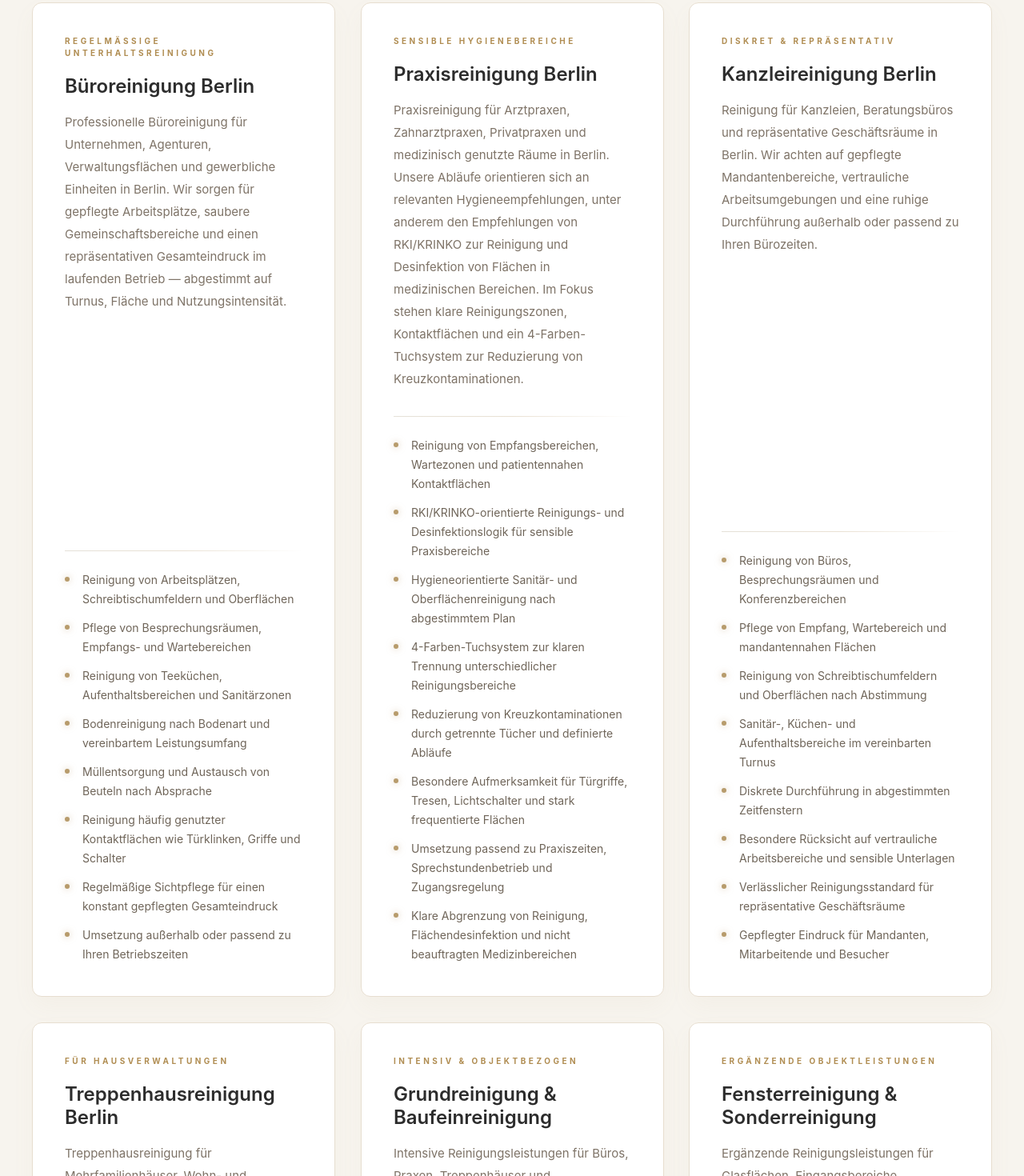
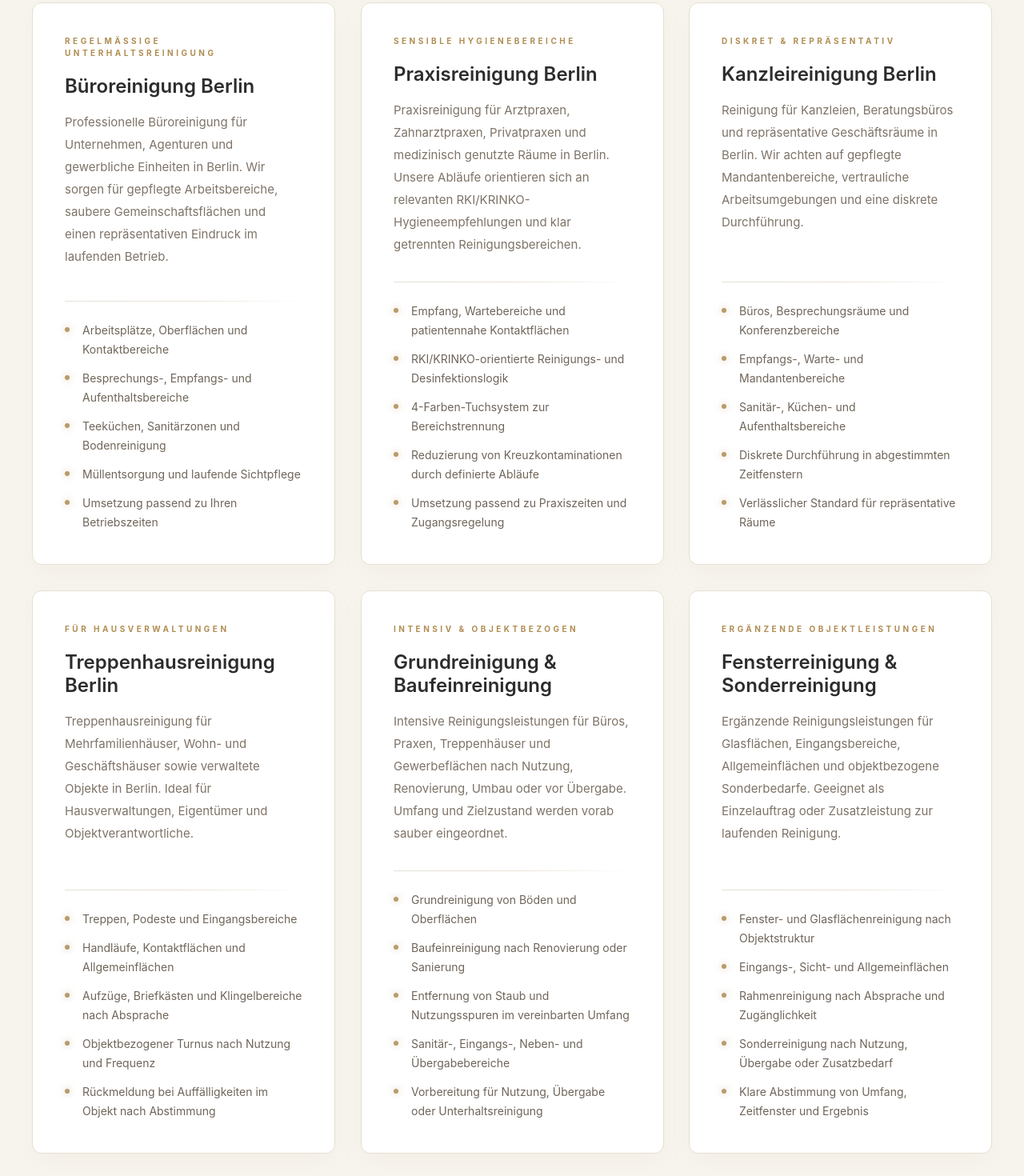
Before and after one commit to sticky030/nautilus-facility-cleaning, a React (Vite) app: page / in a window 1280 px wide. Shown: the part 1380-2850 px from the top of the page at 80% size. Built offline with nearby package versions, Linux system fonts and the light colour scheme.

Commit message:
UX: compact premium service cards for better readability

```diff
--- a/src/App.tsx
+++ b/src/App.tsx
@@ -15,96 +15,78 @@ const services = [
     id: 'bueroreinigung',
     eyebrow: 'Regelmäßige Unterhaltsreinigung',
     title: 'Büroreinigung Berlin',
-    text: 'Professionelle Büroreinigung für Unternehmen, Agenturen, Verwaltungsflächen und gewerbliche Einheiten in Berlin. Wir sorgen für gepflegte Arbeitsplätze, saubere Gemeinschaftsbereiche und einen repräsentativen Gesamteindruck im laufenden Betrieb — abgestimmt auf Turnus, Fläche und Nutzungsintensität.',
+    text: 'Professionelle Büroreinigung für Unternehmen, Agenturen und gewerbliche Einheiten in Berlin. Wir sorgen für gepflegte Arbeitsbereiche, saubere Gemeinschaftsflächen und einen repräsentativen Eindruck im laufenden Betrieb.',
     bullets: [
-      'Reinigung von Arbeitsplätzen, Schreibtischumfeldern und Oberflächen',
-      'Pflege von Besprechungsräumen, Empfangs- und Wartebereichen',
-      'Reinigung von Teeküchen, Aufenthaltsbereichen und Sanitärzonen',
-      'Bodenreinigung nach Bodenart und vereinbartem Leistungsumfang',
-      'Müllentsorgung und Austausch von Beuteln nach Absprache',
-      'Reinigung häufig genutzter Kontaktflächen wie Türklinken, Griffe und Schalter',
-      'Regelmäßige Sichtpflege für einen konstant gepflegten Gesamteindruck',
-      'Umsetzung außerhalb oder passend zu Ihren Betriebszeiten'
+      'Arbeitsplätze, Oberflächen und Kontaktbereiche',
+      'Besprechungs-, Empfangs- und Aufenthaltsbereiche',
+      'Teeküchen, Sanitärzonen und Bodenreinigung',
+      'Müllentsorgung und laufende Sichtpflege',
+      'Umsetzung passend zu Ihren Betriebszeiten'
     ],
   },
   {
     id: 'praxisreinigung',
     eyebrow: 'Sensible Hygienebereiche',
     title: 'Praxisreinigung Berlin',
-    text: 'Praxisreinigung für Arztpraxen, Zahnarztpraxen, Privatpraxen und medizinisch genutzte Räume in Berlin. Unsere Abläufe orientieren sich an relevanten Hygieneempfehlungen, unter anderem den Empfehlungen von RKI/KRINKO zur Reinigung und Desinfektion von Flächen in medizinischen Bereichen. Im Fokus stehen klare Reinigungszonen, Kontaktflächen und ein 4-Farben-Tuchsystem zur Reduzierung von Kreuzkontaminationen.',
+    text: 'Praxisreinigung für Arztpraxen, Zahnarztpraxen, Privatpraxen und medizinisch genutzte Räume in Berlin. Unsere Abläufe orientieren sich an relevanten RKI/KRINKO-Hygieneempfehlungen und klar getrennten Reinigungsbereichen.',
     bullets: [
-      'Reinigung von Empfangsbereichen, Wartezonen und patientennahen Kontaktflächen',
-      'RKI/KRINKO-orientierte Reinigungs- und Desinfektionslogik für sensible Praxisbereiche',
-      'Hygieneorientierte Sanitär- und Oberflächenreinigung nach abgestimmtem Plan',
-      '4-Farben-Tuchsystem zur klaren Trennung unterschiedlicher Reinigungsbereiche',
-      'Reduzierung von Kreuzkontaminationen durch getrennte Tücher und definierte Abläufe',
-      'Besondere Aufmerksamkeit für Türgriffe, Tresen, Lichtschalter und stark frequentierte Flächen',
-      'Umsetzung passend zu Praxiszeiten, Sprechstundenbetrieb und Zugangsregelung',
-      'Klare Abgrenzung von Reinigung, Flächendesinfektion und nicht beauftragten Medizinbereichen'
+      'Empfang, Wartebereiche und patientennahe Kontaktflächen',
+      'RKI/KRINKO-orientierte Reinigungs- und Desinfektionslogik',
+      '4-Farben-Tuchsystem zur Bereichstrennung',
+      'Reduzierung von Kreuzkontaminationen durch definierte Abläufe',
+      'Umsetzung passend zu Praxiszeiten und Zugangsregelung'
     ],
   },
   {
     id: 'kanzleireinigung',
     eyebrow: 'Diskret & repräsentativ',
     title: 'Kanzleireinigung Berlin',
-    text: 'Reinigung für Kanzleien, Beratungsbüros und repräsentative Geschäftsräume in Berlin. Wir achten auf gepflegte Mandantenbereiche, vertrauliche Arbeitsumgebungen und eine ruhige Durchführung außerhalb oder passend zu Ihren Bürozeiten.',
+    text: 'Reinigung für Kanzleien, Beratungsbüros und repräsentative Geschäftsräume in Berlin. Wir achten auf gepflegte Mandantenbereiche, vertrauliche Arbeitsumgebungen und eine diskrete Durchführung.',
     bullets: [
-      'Reinigung von Büros, Besprechungsräumen und Konferenzbereichen',
-      'Pflege von Empfang, Wartebereich und mandantennahen Flächen',
-      'Reinigung von Schreibtischumfeldern und Oberflächen nach Abstimmung',
-      'Sanitär-, Küchen- und Aufenthaltsbereiche im vereinbarten Turnus',
+      'Büros, Besprechungsräume und Konferenzbereiche',
+      'Empfangs-, Warte- und Mandantenbereiche',
+      'Sanitär-, Küchen- und Aufenthaltsbereiche',
       'Diskrete Durchführung in abgestimmten Zeitfenstern',
-      'Besondere Rücksicht auf vertrauliche Arbeitsbereiche und sensible Unterlagen',
-      'Verlässlicher Reinigungsstandard für repräsentative Geschäftsräume',
-      'Gepflegter Eindruck für Mandanten, Mitarbeitende und Besucher'
+      'Verlässlicher Standard für repräsentative Räume'
     ],
   },
   {
     id: 'treppenhausreinigung',
     eyebrow: 'Für Hausverwaltungen',
     title: 'Treppenhausreinigung Berlin',
-    text: 'Treppenhausreinigung für Mehrfamilienhäuser, Wohn- und Geschäftshäuser sowie verwaltete Objekte in Berlin. Wir pflegen Eingangsbereiche, Podeste, Handläufe und Allgemeinflächen mit klarer Abstimmung und verlässlicher Umsetzung für Hausverwaltungen, Eigentümer und Objektverantwortliche.',
+    text: 'Treppenhausreinigung für Mehrfamilienhäuser, Wohn- und Geschäftshäuser sowie verwaltete Objekte in Berlin. Ideal für Hausverwaltungen, Eigentümer und Objektverantwortliche.',
     bullets: [
-      'Reinigung von Treppen, Podesten und Eingangsbereichen',
-      'Pflege von Handläufen, Kontaktflächen und Allgemeinflächen',
-      'Reinigung von Aufzugsbereichen nach Absprache',
-      'Reinigung von Briefkastenanlagen und Klingelbereichen nach Leistungsplan',
-      'Entfernung von Grobschmutz im vereinbarten Umfang',
-      'Objektbezogener Turnus nach Nutzung, Frequenz und Verwaltungsbedarf',
-      'Geeignet für Hausverwaltungen, WEGs, Eigentümer und kleinere Objektbestände',
-      'Klare Rückmeldung bei Auffälligkeiten im Objekt nach Abstimmung'
+      'Treppen, Podeste und Eingangsbereiche',
+      'Handläufe, Kontaktflächen und Allgemeinflächen',
+      'Aufzüge, Briefkästen und Klingelbereiche nach Absprache',
+      'Objektbezogener Turnus nach Nutzung und Frequenz',
+      'Rückmeldung bei Auffälligkeiten im Objekt nach Abstimmung'
     ],
   },
   {
     id: 'grundreinigung',
     eyebrow: 'Intensiv & objektbezogen',
     title: 'Grundreinigung & Baufeinreinigung',
-    text: 'Intensive Reinigungsleistungen für Büros, Praxen, Treppenhäuser und Gewerbeflächen nach Nutzung, Renovierung, Umbau oder vor Übergabe. Umfang, Zustand und gewünschtes Ergebnis werden vorab sauber eingeordnet, damit die Leistung realistisch geplant und zuverlässig umgesetzt wird.',
+    text: 'Intensive Reinigungsleistungen für Büros, Praxen, Treppenhäuser und Gewerbeflächen nach Nutzung, Renovierung, Umbau oder vor Übergabe. Umfang und Zielzustand werden vorab sauber eingeordnet.',
     bullets: [
-      'Grundreinigung von Böden, Oberflächen und stark beanspruchten Bereichen',
-      'Baufeinreinigung nach Renovierung, Umbau oder Sanierung',
-      'Entfernung von Staub, leichten Baustellenrückständen und Nutzungsspuren im vereinbarten Umfang',
-      'Reinigung von Sanitär-, Eingangs-, Neben- und Übergabebereichen',
-      'Intensive Pflege sichtbarer Flächen für einen sauberen Übergabezustand',
-      'Vorbereitung für Nutzung, Übergabe oder anschließende Unterhaltsreinigung',
-      'Objektbezogene Einschätzung von Aufwand, Material und Zeitfenster vor Beginn',
-      'Geeignet für Büros, Praxen, Treppenhäuser und kleinere Gewerbeobjekte'
+      'Grundreinigung von Böden und Oberflächen',
+      'Baufeinreinigung nach Renovierung oder Sanierung',
+      'Entfernung von Staub und Nutzungsspuren im vereinbarten Umfang',
+      'Sanitär-, Eingangs-, Neben- und Übergabebereiche',
+      'Vorbereitung für Nutzung, Übergabe oder Unterhaltsreinigung'
     ],
   },
   {
     id: 'fensterreinigung',
     eyebrow: 'Ergänzende Objektleistungen',
     title: 'Fensterreinigung & Sonderreinigung',
-    text: 'Ergänzende Reinigungsleistungen für Glasflächen, Eingangsbereiche, Allgemeinflächen und objektbezogene Sonderbedarfe. Geeignet als Einzelauftrag, Zusatzleistung zur Unterhaltsreinigung oder zur gezielten Aufwertung sichtbarer Objektbereiche.',
+    text: 'Ergänzende Reinigungsleistungen für Glasflächen, Eingangsbereiche, Allgemeinflächen und objektbezogene Sonderbedarfe. Geeignet als Einzelauftrag oder Zusatzleistung zur laufenden Reinigung.',
     bullets: [
       'Fenster- und Glasflächenreinigung nach Objektstruktur',
-      'Reinigung von Eingangs-, Sicht- und Allgemeinflächen',
+      'Eingangs-, Sicht- und Allgemeinflächen',
       'Rahmenreinigung nach Absprache und Zugänglichkeit',
-      'Sonderreinigung nach besonderer Nutzung, Übergabe oder Zusatzbedarf',
-      'Reinigung einzelner Objektbereiche außerhalb des laufenden Turnus',
-      'Ergänzende Leistungen für Hausverwaltungen, Büros, Praxen und Gewerbeflächen',
-      'Objektbezogene Planung nach Besichtigung, Verschmutzungsgrad und Zugänglichkeit',
-      'Klare Abstimmung von Umfang, Zeitfenster und gewünschtem Ergebnis'
+      'Sonderreinigung nach Nutzung, Übergabe oder Zusatzbedarf',
+      'Klare Abstimmung von Umfang, Zeitfenster und Ergebnis'
     ],
   },
 ]
@@ -221,7 +203,7 @@ export default function App() {
 
             <div className="grid grid-cols-1 gap-8 lg:grid-cols-3">
               {services.map((service) => (
-                <article id={service.id} key={service.title} className="reveal group scroll-mt-28 flex flex-col h-full bg-white rounded-xl border border-[#E5E1D8] p-8 lg:p-10 shadow-[0_4px_15px_rgba(0,0,0,0.02)] transition-all duration-500 ease-out hover:-translate-y-1 hover:border-[#B79B6C]/50 hover:shadow-[0_15px_40px_rgba(183,155,108,0.08)]">
+                <article id={service.id} key={service.title} className="reveal group scroll-mt-40 flex flex-col h-full bg-white rounded-xl border border-[#E5E1D8] p-8 lg:p-10 shadow-[0_4px_15px_rgba(0,0,0,0.02)] transition-all duration-500 ease-out hover:-translate-y-1 hover:border-[#B79B6C]/50 hover:shadow-[0_15px_40px_rgba(183,155,108,0.08)]">
                   <div className="flex flex-col flex-grow text-left">
                     <div className="text-[10px] font-bold uppercase tracking-[0.35em] text-[#B79B6C]">{service.eyebrow}</div>
                     <h3 className="mt-5 text-[24px] font-semibold leading-[1.2] text-[#2C2C2C]">{service.title}</h3>
```
